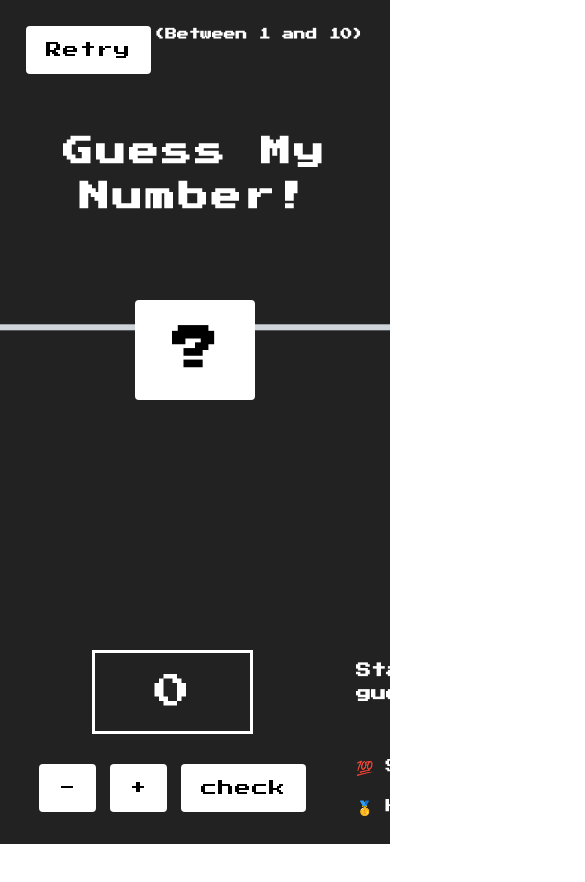
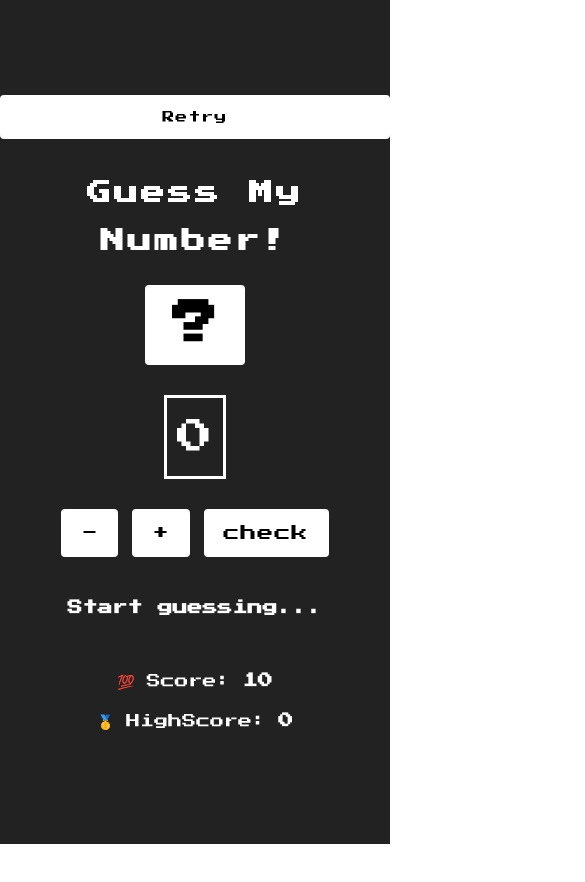
Before and after one commit to dong-geon-Lee/guess-number-app, a React (Create React App) app: page / in a window 390 px wide. Shown: the top 882 px of the page, 585 px wide, since content can reach past the window. After the commit the page ends 844 px from the top, so only its background shows below. Built offline with nearby package versions, Linux system fonts and the light colour scheme.

Commit message:
mobile 미디어 쿼리 적용완료

```diff
--- a/src/pages/GamePage/GamePage.jsx
+++ b/src/pages/GamePage/GamePage.jsx
@@ -37,19 +37,11 @@ const GamePage = () => {
       setHighScore(score);
       setText("🎉 Correct Number");
     } else {
-      if (num > randomNum) {
-        setText("📈 Too high!");
-      }
-
-      if (num < randomNum) {
-        setText("📉 Too low!");
-      }
-
+      if (num > randomNum) setText("📈 Too high!");
+      if (num < randomNum) setText("📉 Too low!");
       setNumCheck(false);
       setScore(score - 1);
     }
-
-    console.log(num, randomNum);
   };
 
   const playing = score > 0;
@@ -63,7 +55,7 @@ const GamePage = () => {
 
       <Center>
         <Title>Guess My Number!</Title>
-        <Box check={numCheck}>
+        <Box check={numCheck} className="media__box">
           <SubText>{numCheck ? randomNum : "?"}</SubText>
         </Box>
         <Line />
@@ -101,8 +93,7 @@ const GamePage = () => {
         </Left>
 
         <Right>
-          <H2>{text}</H2>
-
+          <H2 className="media__h2">{playing ? text : "💥 Game over!"}</H2>
           <Content>
             <Div>
               <Icon>💯</Icon>
--- a/src/pages/GamePage/Styles.js
+++ b/src/pages/GamePage/Styles.js
@@ -1,15 +1,36 @@
 import styled from "styled-components";
+import { device } from "../../styles/GlobalStyle";
 
 export const Container = styled.div`
   background-color: ${(props) => (props.check ? "#60b347" : "#222")};
   width: 100vw;
   height: 100vh;
+
+  @media ${device.mobileL} {
+    display: flex;
+    flex-direction: column;
+    justify-content: center;
+  }
 `;
 
 export const Top = styled.div`
   display: flex;
   justify-content: space-between;
   padding: 2.6rem;
+
+  @media ${device.mobileL} {
+    flex-direction: column;
+    text-align: center;
+    padding: 0;
+
+    & button {
+      font-size: 1.2rem;
+    }
+
+    & h3 {
+      display: none;
+    }
+  }
 `;
 
 export const BtnBox = styled.div`
@@ -56,6 +77,23 @@ export const Center = styled.div`
   flex-direction: column;
   align-items: center;
   position: relative;
+
+  @media ${device.mobileL} {
+    & h1 {
+      font-size: 2.4rem;
+      line-height: 2;
+    }
+
+    & .media__box {
+      width: 10rem;
+      height: 8rem;
+      margin: 2rem auto;
+    }
+
+    & div:last-child {
+      top: 66%;
+    }
+  }
 `;
 
 export const Title = styled.h1`
@@ -67,7 +105,6 @@ export const Title = styled.h1`
 `;
 
 export const Box = styled.div`
-  width: 12rem;
   width: ${(props) => (props.check ? "24rem" : "12rem")};
   height: 10rem;
   background-color: #fff;
@@ -78,9 +115,6 @@ export const Box = styled.div`
   margin: 8rem 0;
   border-radius: 0.4rem;
   position: relative;
-
-  &::before {
-  }
 `;
 
 export const Line = styled.div`
@@ -93,6 +127,10 @@ export const Line = styled.div`
   height: 0.6rem;
   transform: translate(-50%, 255%);
   z-index: 1;
+
+  @media ${device.mobileL} {
+    display: none;
+  }
 `;
 
 export const SubText = styled.h2`
@@ -105,6 +143,13 @@ export const Bottom = styled.div`
   grid-template-columns: repeat(2, 1fr);
   width: 80%;
   margin: 8rem auto;
+
+  @media ${device.mobileL} {
+    margin-top: 2rem;
+    grid-template-columns: 1fr;
+    grid-template-rows: repeat(1, 1fr);
+    margin: 0rem auto;
+  }
 `;
 
 export const Left = styled.div`
@@ -113,6 +158,11 @@ export const Left = styled.div`
   align-items: center;
   padding: 6rem 0;
   padding-right: 1rem;
+
+  @media ${device.mobileL} {
+    padding: 0rem;
+    padding-right: 0;
+  }
 `;
 
 export const Input = styled.input``;
@@ -127,6 +177,12 @@ export const Border = styled.div`
   font-family: inherit;
   margin: 3rem 0;
   padding: 1.2rem 0;
+
+  @media ${device.mobileL} {
+    width: 20%;
+    margin-top: 1rem;
+    margin-bottom: 3rem;
+  }
 `;
 
 export const Right = styled.div`
@@ -135,6 +191,16 @@ export const Right = styled.div`
   justify-content: center;
   align-items: left;
   padding: 10rem 4rem 10rem 4rem;
+
+  @media ${device.mobileL} {
+    padding: 0rem;
+
+    & .media__h2 {
+      margin-top: 4rem;
+      margin-bottom: 2rem;
+      text-align: center;
+    }
+  }
 `;
 
 export const H2 = styled.h2`
@@ -144,6 +210,10 @@ export const H2 = styled.h2`
 export const Content = styled.div`
   color: #fff;
   margin-top: 2rem;
+
+  @media ${device.mobileL} {
+    margin-top: 0rem;
+  }
 `;
 
 export const Div = styled.div`
@@ -154,6 +224,10 @@ export const Div = styled.div`
 
   &:first-child {
     margin-top: 3rem;
+  }
+
+  @media ${device.mobileL} {
+    justify-content: center;
   }
 `;
 
--- a/src/styles/GlobalStyle.jsx
+++ b/src/styles/GlobalStyle.jsx
@@ -1,4 +1,33 @@
 import { createGlobalStyle } from "styled-components";
+
+// Mobile: 360 x 640.
+// Mobile: 375 x 667.
+// Mobile: 360 x 720.
+// iPhone X: 375 x 812.
+// Pixel 2: 411 x 731.
+// Tablet: 768 x 1024.
+// Laptop: 1366 x 768.
+// High-res laptop or desktop: 1920 x 1080.
+
+const size = {
+  mobileS: "320px",
+  mobileM: "375px",
+  mobileL: "500px",
+  tablet: "768px",
+  laptop: "1024px",
+  laptopL: "1440px",
+  desktop: "2560px",
+};
+
+export const device = {
+  mobileS: `(max-width: ${size.mobileS})`,
+  mobileM: `(max-width: ${size.mobileM})`,
+  mobileL: `(max-width: ${size.mobileL})`,
+  tablet: `(max-width: ${size.tablet})`,
+  laptop: `(max-width: ${size.laptop})`,
+  laptopL: `(max-width: ${size.laptopL})`,
+  desktop: `(max-width: ${size.desktop})`,
+};
 
 const GlobalStyle = createGlobalStyle`
   * {
@@ -10,6 +39,7 @@ const GlobalStyle = createGlobalStyle`
   html {
     font-size: 62.5%;
     box-sizing: border-box;
+    overflow-x:hidden;
   }
 
   body {
```
